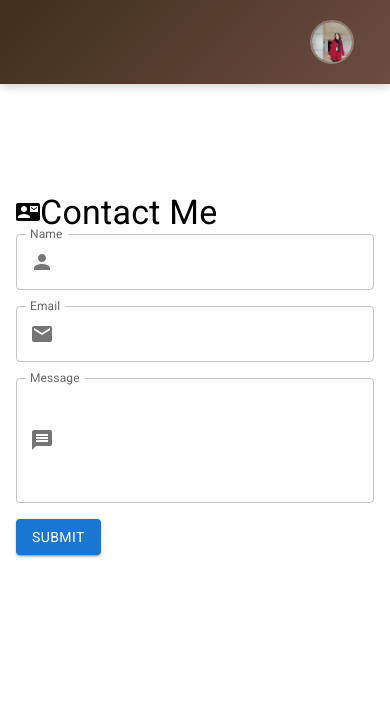
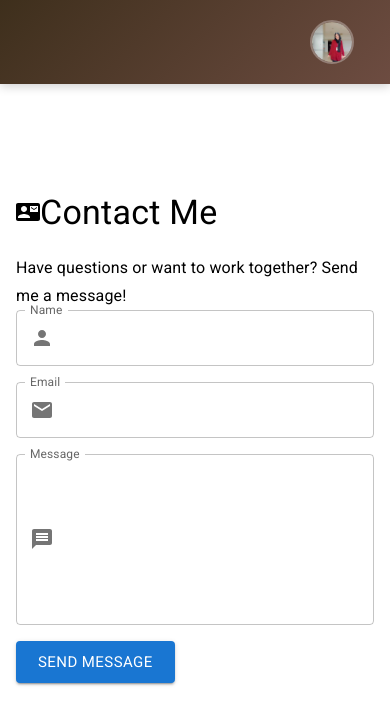
Before and after one commit to adina142/react-css-portfolio, a React (Create React App) app: page /contact in a window 390 px wide. Shown: the top 724 px of the page. Built offline with nearby package versions, Linux system fonts and the light colour scheme; some icons are missing.

Commit message:
Update Contact Screen for mobile responsiveness

```diff
--- a/src/pages/Contact/index.js
+++ b/src/pages/Contact/index.js
@@ -3,7 +3,8 @@ import {
   Typography,
   TextField,
   Button,
-  Container
+  Container,
+  Box
 } from '@mui/material';
 import * as Yup from 'yup';
 import { Formik } from 'formik';
@@ -33,10 +34,15 @@ const Contact = () => {
 
   return (
     <Container maxWidth="md" className={styles.container}>
-      <Typography variant="h4" className={styles.pageTitle}>
-        <ContactMailIcon className={styles.titleIcon} />
-        Contact Me
-      </Typography>
+      <Box className={styles.headerBox}>
+        <Typography variant="h4" className={styles.pageTitle}>
+          <ContactMailIcon className={styles.titleIcon} />
+          Contact Me
+        </Typography>
+        <Typography variant="subtitle1" className={styles.pageSubtitle}>
+          Have questions or want to work together? Send me a message!
+        </Typography>
+      </Box>
 
       <Formik
         initialValues={{ name: '', email: '', message: '' }}
@@ -96,7 +102,7 @@ const Contact = () => {
                 onChange={handleChange}
                 fullWidth
                 multiline
-                rows={4}
+                rows={6}
                 className={`${styles.textField} ${styles.messageField}`}
                 error={touched.message && Boolean(errors.message)}
                 helperText={touched.message && errors.message}
@@ -116,8 +122,9 @@ const Contact = () => {
                 type="submit"
                 variant="contained"
                 className={styles.submitButton}
+                size="large"
               >
-                Submit
+                Send Message
               </Button>
             </div>
 
```
